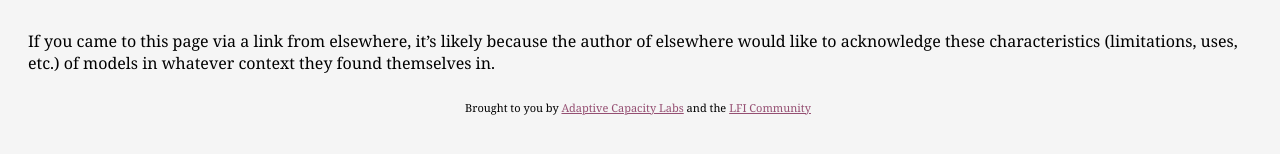
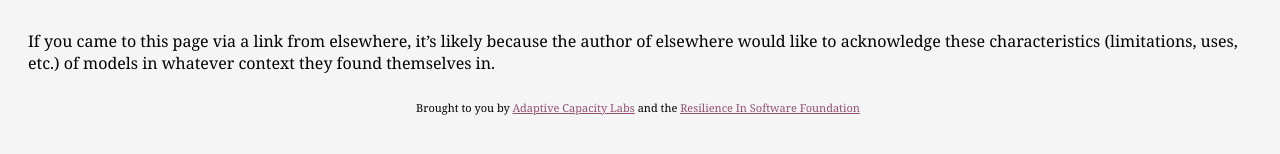
Before and after one commit to jallspaw/itsonlyamodel, a Jekyll site: the page index.html, which Jekyll copies as it is, in a window 1280 px wide, cut to the strip 530-946 px from the top of the page. Shown: the part 188-342 px from the top of the strip. Built offline with Jekyll 4.4.1, drawn with Linux system fonts in a browser that asks for light colours.

Commit message:
changing the thanks to part to point to RISF

```diff
--- a/index.html
+++ b/index.html
@@ -35,5 +35,5 @@
     <p>
         If you came to this page via a link from elsewhere, it’s likely because the author of elsewhere would like to acknowledge these characteristics (limitations, uses, etc.) of models in whatever context they found themselves in.
     </p>
-    <p style="text-align:center; font-size:11;">Brought to you by <a href="https://www.adaptivecapacitylabs.com">Adaptive Capacity Labs</a> and the <a href="https://www.learningfromincidents.io/">LFI Community</a> </p>
+    <p style="text-align:center; font-size:11;">Brought to you by <a href="https://www.adaptivecapacitylabs.com">Adaptive Capacity Labs</a> and the <a href="https://resilienceinsoftware.org/">Resilience In Software Foundation</a> </p>
 </body>
```
